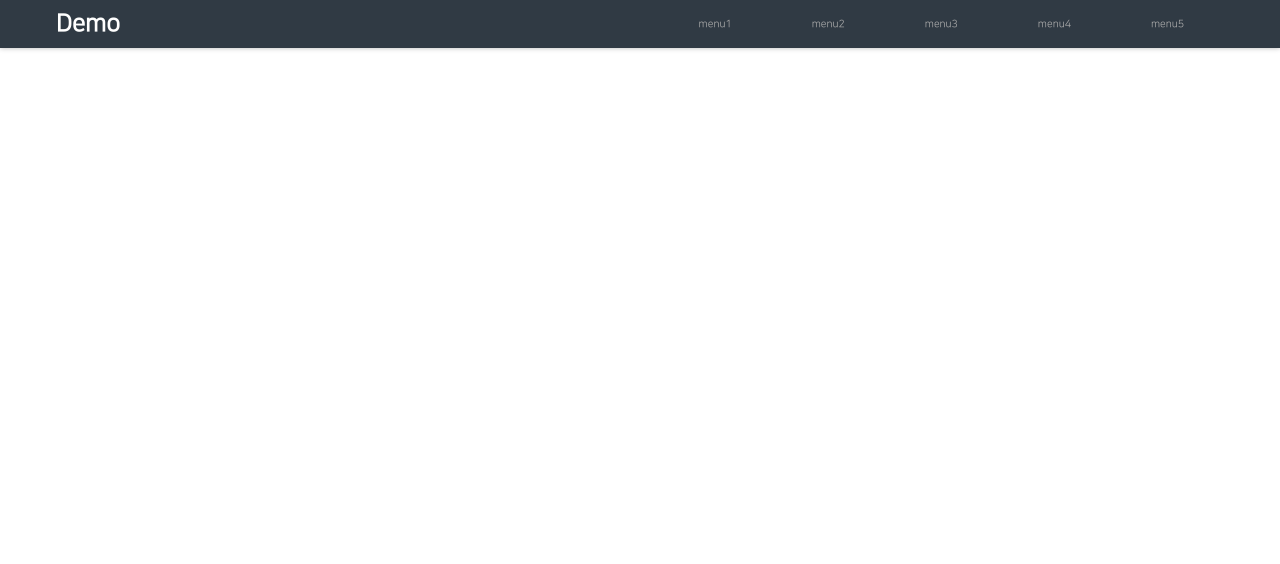
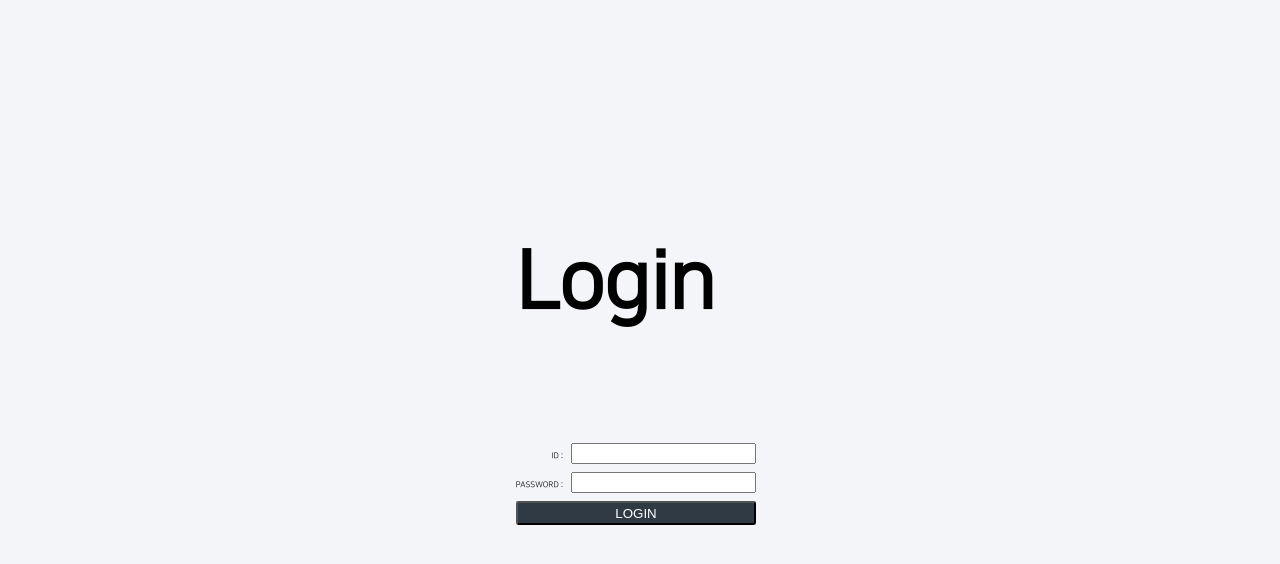
Before and after one commit to rjswn1031/demo, a React (Create React App) app in the folder front/my-app/: page /login in a window 1280 px wide. Shown: the top 564 px of the page. Built offline with nearby package versions, Linux system fonts and the light colour scheme.

Commit message:
검색 컴포넌트 세팅, 로그인 페이지
1. 검색 컴포넌트 리팩토링
2. 중첩 router 세팅
3. 로그인 페이지 생성

```diff
--- a/front/my-app/src/App.css
+++ b/front/my-app/src/App.css
@@ -1,8 +1,8 @@
 html { font-size: .625vw !important; }
 
-.App { display: flex; flex-direction: column; width: 100vw; height: 100vh; font-family: "NanumSquare"; }
-.App div { box-sizing: border-box; }
-.App > div:not(.header) { height: calc(100% - 6rem); padding: 1rem 1.5rem; background-color: rgb(243,245,248); }
+.App { font-family: "NanumSquare"; }
+/* .App div { box-sizing: border-box; }
+.App > div:not(.header) { height: calc(100% - 6rem); padding: 1rem 1.5rem; background-color: rgb(243,245,248); } */
 
 a:link,
 a:visited { color: #fff; text-decoration: none; }
@@ -10,6 +10,9 @@ a:visited { color: #fff; text-decoration: none; }
 .card { margin: 1rem; padding: 1.7rem 2rem; background-color: #fff; border-radius: 0.5rem; }
 .cardTitle { margin-bottom: 2rem; font-size: 1.3rem; }
 
+#mainPageContainer { display: flex; flex-direction: column; width: 100vw; height: 100vh; font-family: "NanumSquare"; }
+#mainPageContainer div { box-sizing: border-box; }
+#mainPageContainer > div:not(.header) { height: calc(100% - 6rem); padding: 1rem 1.5rem; background-color: rgb(243,245,248); }
 /* =========================================================================== */
 /* font */
 
--- a/front/my-app/src/App.js
+++ b/front/my-app/src/App.js
@@ -6,6 +6,9 @@ import { fas } from '@fortawesome/free-solid-svg-icons'
 
 import './App.css';
 import { Reset } from 'styled-reset'
+
+import Login from './component/Login';
+import MainPage from './component/MainPage';
 
 import Header from './component/header/Header';
 import Main from './component/main/Main';
@@ -21,15 +24,18 @@ function App() {
   return (
     <div className="App">
       <Reset />
-      <Header />
       <Routes>
-        <Route path='/' element={<Main/>}></Route>
-        <Route path='/menu1' element={<Menu1/>}></Route>
-        <Route path='/menu2' element={<Menu2/>}></Route>
-        <Route path='/menu3' element={<Menu3/>}></Route>
-        <Route path='/menu4' element={<Menu4/>}></Route>
-        <Route path='/menu5' element={<Menu5/>}></Route>
+        <Route path='login' element={<Login />}></Route>
+        <Route path='main/*'  element={<MainPage />}>
+          <Route path='main' element={<Main/>}></Route>
+          <Route path='menu1' element={<Menu1/>}></Route>
+          <Route path='menu2' element={<Menu2/>}></Route>
+          <Route path='menu3' element={<Menu3/>}></Route>
+          <Route path='menu4' element={<Menu4/>}></Route>
+          <Route path='menu5' element={<Menu5/>}></Route>
+        </Route>
       </Routes>
+
     </div>
   );
 }
--- /dev/null
+++ b/front/my-app/src/component/Login.js
@@ -0,0 +1,28 @@
+import React from 'react';
+
+import '../css/login.css'
+
+function Login(props) {
+    return (
+        <div id='loginWrap'>
+            <div id='loginContainer'>
+                <p>Login</p>
+                <table>
+                    <tr>
+                        <td>ID :</td>
+                        <td><input type={'text'}></input></td>
+                    </tr>
+                    <tr>
+                        <td>PASSWORD :</td>
+                        <td><input type={'password'}></input></td>
+                    </tr>
+                    <tr>
+                        <td colSpan={2}><button>LOGIN</button></td>
+                    </tr>
+                </table>
+            </div>
+        </div>
+    );
+}
+
+export default Login;
--- /dev/null
+++ b/front/my-app/src/component/MainPage.js
@@ -0,0 +1,16 @@
+import React from 'react';
+import { Outlet } from 'react-router-dom'
+
+import Header from './header/Header';
+
+
+function MainPage(props) {
+    return (
+        <div id='mainPageContainer'>
+            <Header />
+            <Outlet />
+        </div>
+    );
+}
+
+export default MainPage;
--- a/front/my-app/src/component/header/Header.js
+++ b/front/my-app/src/component/header/Header.js
@@ -7,18 +7,18 @@ import '../../css/header.css'
 
 const Header = () => {
     const menuList = [
-        {title: 'menu1', url: '/menu1'},
-        {title: 'menu2', url: '/menu2'},
-        {title: 'menu3', url: '/menu3'},
-        {title: 'menu4', url: '/menu4'},
-        {title: 'menu5', url: '/menu5'}
+        {title: 'menu1', url: '/main/menu1'},
+        {title: 'menu2', url: '/main/menu2'},
+        {title: 'menu3', url: '/main/menu3'},
+        {title: 'menu4', url: '/main/menu4'},
+        {title: 'menu5', url: '/main/menu5'}
     ];
 
     const [lists] = useState(menuList);
 
     return (
         <div id="headerContainer" className="header">
-            <div id='headerTitle'><Link to={'/'}>Demo</Link></div>
+            <div id='headerTitle'><Link to={'/main/main'}>Demo</Link></div>
             <ul id='headerBtnWrap' key={lists}>
                 {lists.map(list => <HeaderBtn key={list.title} title={list.title} url={list.url}/>)}
             </ul>
--- a/front/my-app/src/component/main/Main.js
+++ b/front/my-app/src/component/main/Main.js
@@ -78,10 +78,17 @@ function Main(props) {
     const [ctgType, setCtgType] = useState({})
     const [parks, setParks] = useState(parkingList);
     const [parksUpdate, setParksUpdate] = useState(parkingListUpdate);
+    const [searchTitle, setSearchTitle] = useState({
+        se: '구분',
+        plType: '형태구분',
+        chrge: '결제여부',
+        plName: '주차장명',
+        addr: '주소'
+    })
     const [stateCheckBox, setStateCheckBox] = useState({
         se: false,
         plType: false,
-        chrgeL: false,
+        chrge: false,
         plName: false,
         addr: false
     });
@@ -108,7 +115,7 @@ function Main(props) {
                 </div>
                 <div id='optSearchContainer' className='card'>
                     <p className='cardTitle'>검색</p>
-                    <Search ctgType={ctgType} stateCheckBox={stateCheckBox} searchOption={searchOption} setStateCheckBox={setStateCheckBox} setSearchOption={setSearchOption}></Search>
+                    <Search ctgType={ctgType} searchTitle={searchTitle} stateCheckBox={stateCheckBox} searchOption={searchOption} setStateCheckBox={setStateCheckBox} setSearchOption={setSearchOption}></Search>
                     <button onClick={()=>{searchBtnClickHandler()}}>검색</button>
                 </div>
             </div>
--- a/front/my-app/src/component/main/option/Search.js
+++ b/front/my-app/src/component/main/option/Search.js
@@ -2,8 +2,11 @@ import React, { useState } from 'react';
 import PropTypes from 'prop-types';
 import { FontAwesomeIcon } from '@fortawesome/react-fontawesome'
 
+import SearchOption from './SearchOption';
+
 Search.propTypes = {
     ctgType: PropTypes.object,
+    searchTitle: PropTypes.object,
     stateCheckBox: PropTypes.object,
     searchOption: PropTypes.object,
     setStateCheckBox: PropTypes.func,
@@ -11,24 +14,6 @@ Search.propTypes = {
 }
 
 function Search(props) {
-
-    /*
-    const [stateCheckBox, setStateCheckBox] = useState({
-        se: false,
-        plType: false,
-        chrgeL: false,
-        plName: false,
-        addr: false
-    });
-
-    const [searchOption, setSearchOption] = useState({
-        se: 0,
-        plType: 0,
-        chrgeL: 0,
-        plName: '',
-        addr: ''
-    });
-    */
 
     const optionChangeHandler = (e) => {
         const optionObj = {...props.searchOption};
@@ -54,7 +39,7 @@ function Search(props) {
      */
     return (
         <ul>
-            <li>
+            {/* <li>
                 <input id='chk-se' type={'checkbox'} onChange={(e)=>{checkboxChangeHandler(e)}} />
                 <FontAwesomeIcon icon={`fa-solid ${props.stateCheckBox.se ? 'fa-square-check' : 'fa-square'}`}/>
                 <label htmlFor="chk-se">구분</label>
@@ -89,7 +74,8 @@ function Search(props) {
                 <FontAwesomeIcon icon={`fa-solid ${props.stateCheckBox.addr ? 'fa-square-check' : 'fa-square'}`}/>
                 <label htmlFor="chk-addr">주소</label><br/>
                 <input type={'text'} data-type="addr" onChange={(e)=>optionChangeHandler(e)} disabled={props.stateCheckBox.addr ? false : true}></input>
-            </li>
+            </li> */}
+            {Object.keys(props.searchTitle).map(key=><SearchOption key={key} optType={key} searchTitle={props.searchTitle} stateCheckBox={props.stateCheckBox} ctgType={props.ctgType} optionChangeHandler={optionChangeHandler} checkboxChangeHandler={checkboxChangeHandler}/>)}
         </ul>
     );
 }
--- /dev/null
+++ b/front/my-app/src/component/main/option/SearchOption.js
@@ -0,0 +1,41 @@
+import React from 'react';
+import PropTypes from 'prop-types';
+import { FontAwesomeIcon } from '@fortawesome/react-fontawesome'
+
+SearchOption.propTypes = {
+    optType: PropTypes.string,
+    searchTitle: PropTypes.object,
+    stateCheckBox: PropTypes.object,
+    ctgType: PropTypes.object,
+    checkboxChangeHandler: PropTypes.func,
+    optionChangeHandler: PropTypes.func
+}
+
+function SearchOption(props) {
+
+    function SearchOptionSelect() {
+        return (
+            <select disabled={props.stateCheckBox[props.optType] ? false : true} data-type={props.optType}  onChange={(e)=>props.optionChangeHandler(e)}>
+                { props.ctgType[props.optType] && props.ctgType[props.optType].map((x,idx) => (<option key={idx} value={x}>{x}</option>)) }
+            </select>
+        )
+    }
+    function SearchOptionText() {
+        return (
+            <input type={'text'} data-type="addr" onChange={(e)=>props.optionChangeHandler(e)} disabled={props.stateCheckBox[props.optType] ? false : true}></input>
+        )
+    }
+
+    return (
+        <li>
+            <input id={`chk-${props.optType}`} type={'checkbox'} onChange={(e)=>{props.checkboxChangeHandler(e)}} />
+            <FontAwesomeIcon icon={`fa-solid ${props.stateCheckBox[props.optType] ? 'fa-square-check' : 'fa-square'}`}/>
+            <label htmlFor={`chk-${props.optType}`}>{props.searchTitle[props.optType]}</label>
+            {
+                props.optType === 'plName' || props.optType === 'addr' ? <SearchOptionText /> : <SearchOptionSelect />
+            }
+        </li>
+    );
+}
+
+export default SearchOption;
--- /dev/null
+++ b/front/my-app/src/css/login.css
@@ -0,0 +1,32 @@
+#loginWrap {
+    display: flex;
+    align-items: center;
+    justify-content: center;
+    width: 100vw;
+    height: 100vh;
+    background-color: rgb(243,245,248);
+}
+
+#loginContainer {
+    margin-top: -3rem;
+}
+
+#loginContainer > p {
+    margin-bottom: 15rem;
+    font-size: 10rem;
+    font-weight: 600;
+}
+
+#loginContainer table td {
+    padding-right: 1rem;
+    padding-bottom: 1rem;
+    text-align: end;
+}
+
+#loginContainer table button {
+    width: 100%;
+    height: 3rem;
+    color: #fff;
+    background-color: rgb(48,58,68);
+    border-radius: 0.3rem;
+}
```
